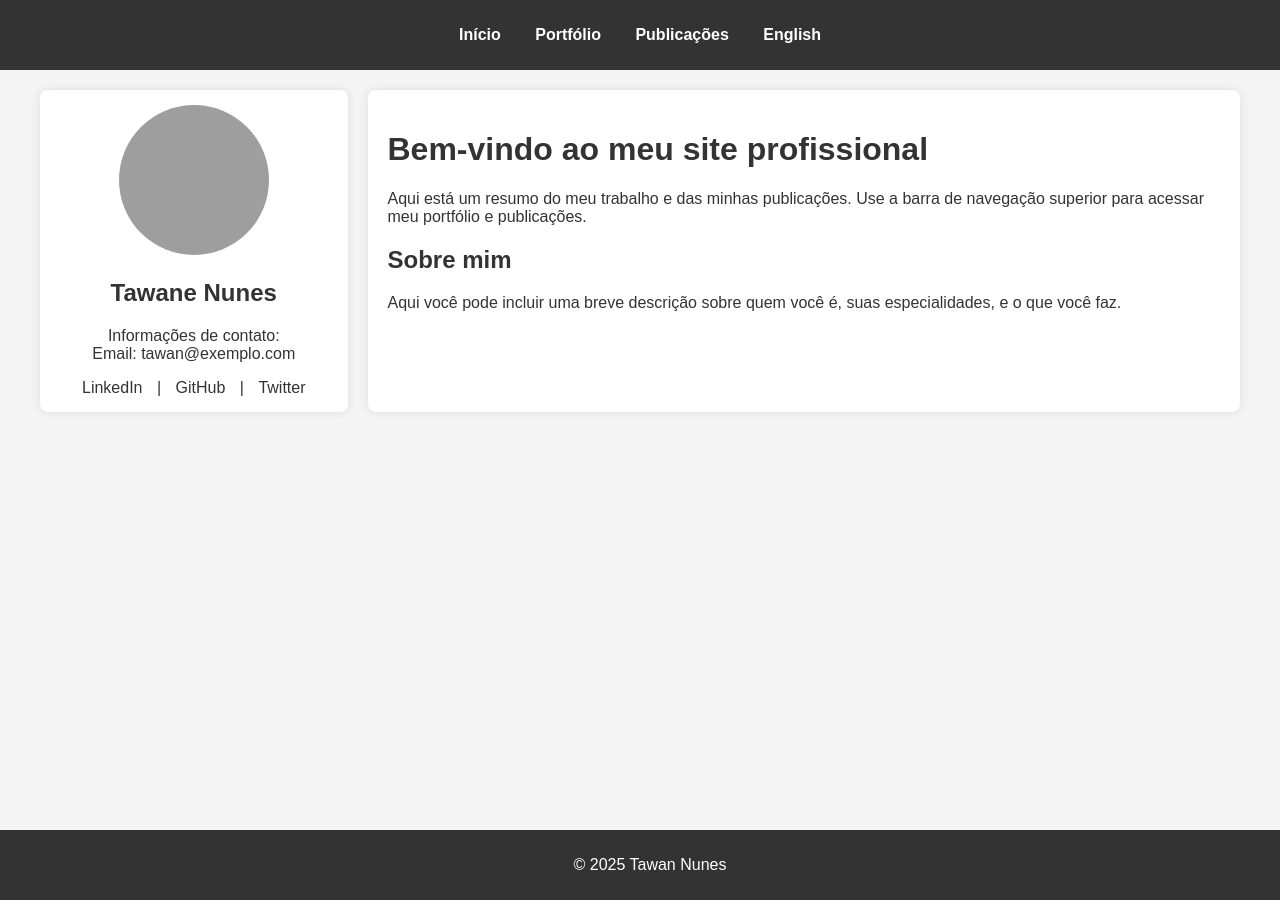
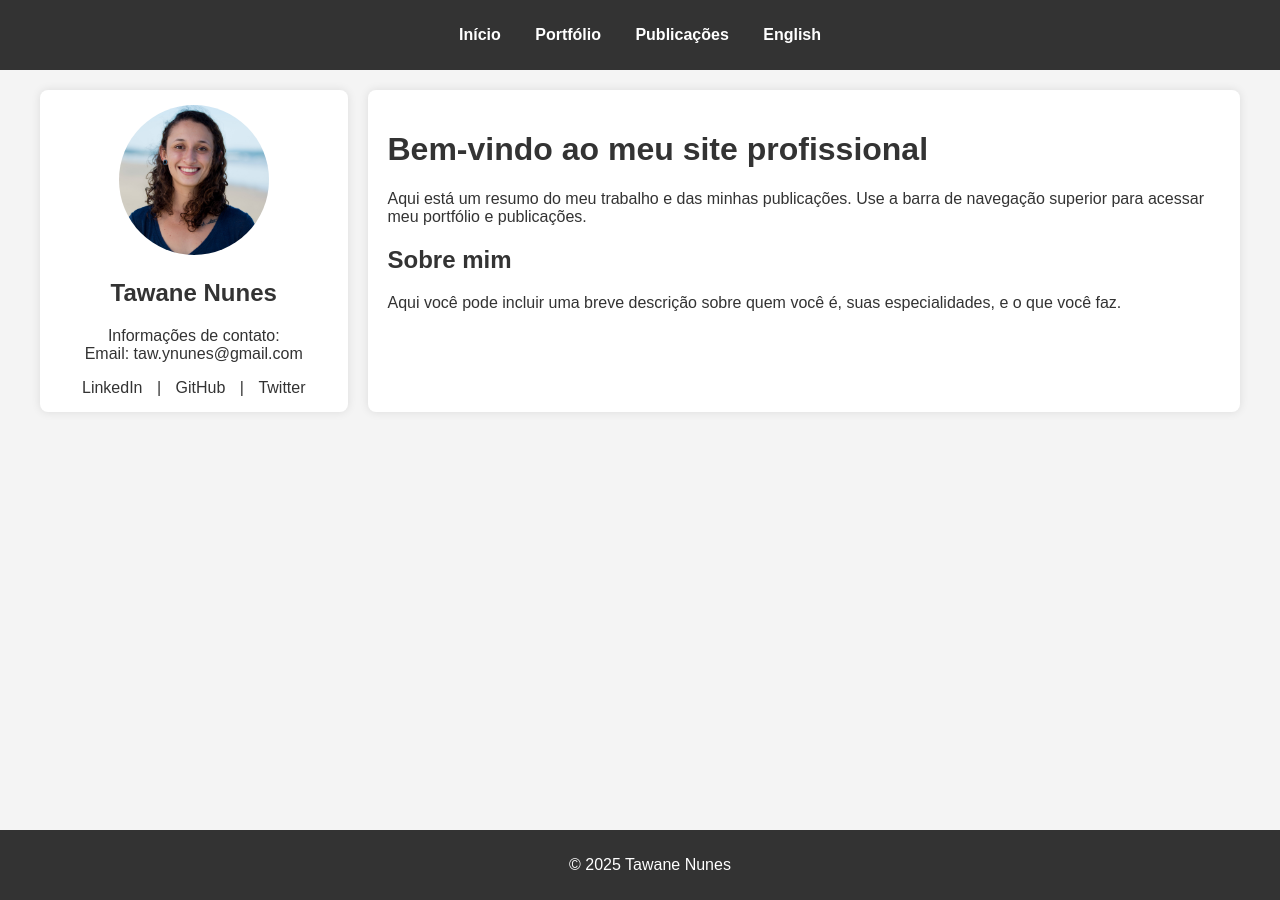
Before and after one commit to tawnunes/tawnunes.github.io, a Jekyll site: the page built from index.md, in a window 1280 px wide. Built offline with Jekyll 4.4.1, drawn with Linux system fonts in a browser that asks for light colours; grey boxes are pictures that could not be loaded.

Commit message:
adding photo

```diff
--- a/_layouts/default.html
+++ b/_layouts/default.html
@@ -23,9 +23,9 @@
   <!-- Layout da página -->
   <div class="container">
     <aside>
-      <img src="{{ "/assets/foto.jpg" | relative_url }}" alt="Foto de Tawan" class="foto-perfil">
+      <img src="{{ "/assets/foto_perfil.jpg" | relative_url }}" alt="Foto de Tawan" class="foto-perfil">
       <h2>Tawane Nunes</h2>
-      <p>Informações de contato: <br> Email: tawan@exemplo.com</p>
+      <p>Informações de contato: <br> Email: taw.ynunes@gmail.com</p>
       <div class="social-links">
         <a href="https://linkedin.com/in/tawan">LinkedIn</a> |
         <a href="https://github.com/tawnunes">GitHub</a> |
@@ -39,7 +39,7 @@
   </div>
 
   <footer>
-    <p>&copy; 2025 Tawan Nunes</p>
+    <p>&copy; 2025 Tawane Nunes</p>
   </footer>
 </body>
 </html>
```
Also changed, not shown: assets/foto_perfil.jpg (added).
